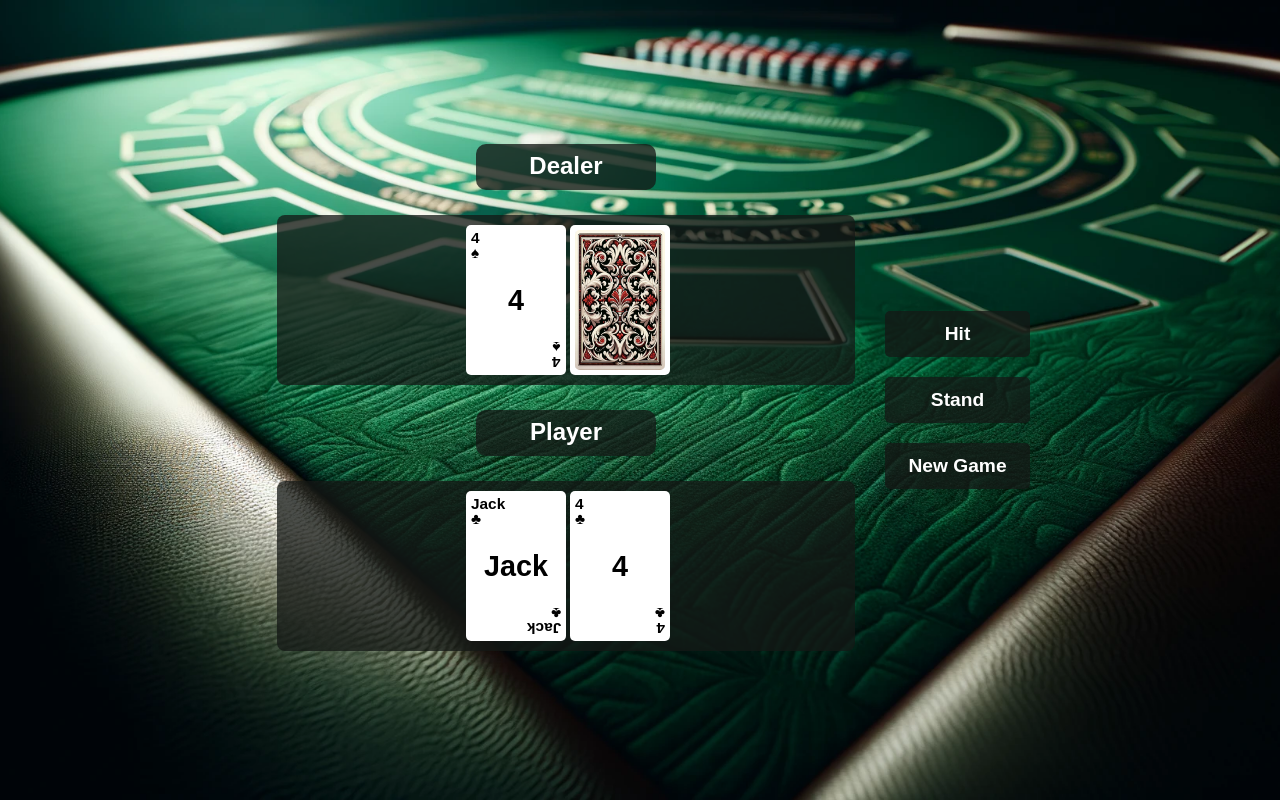
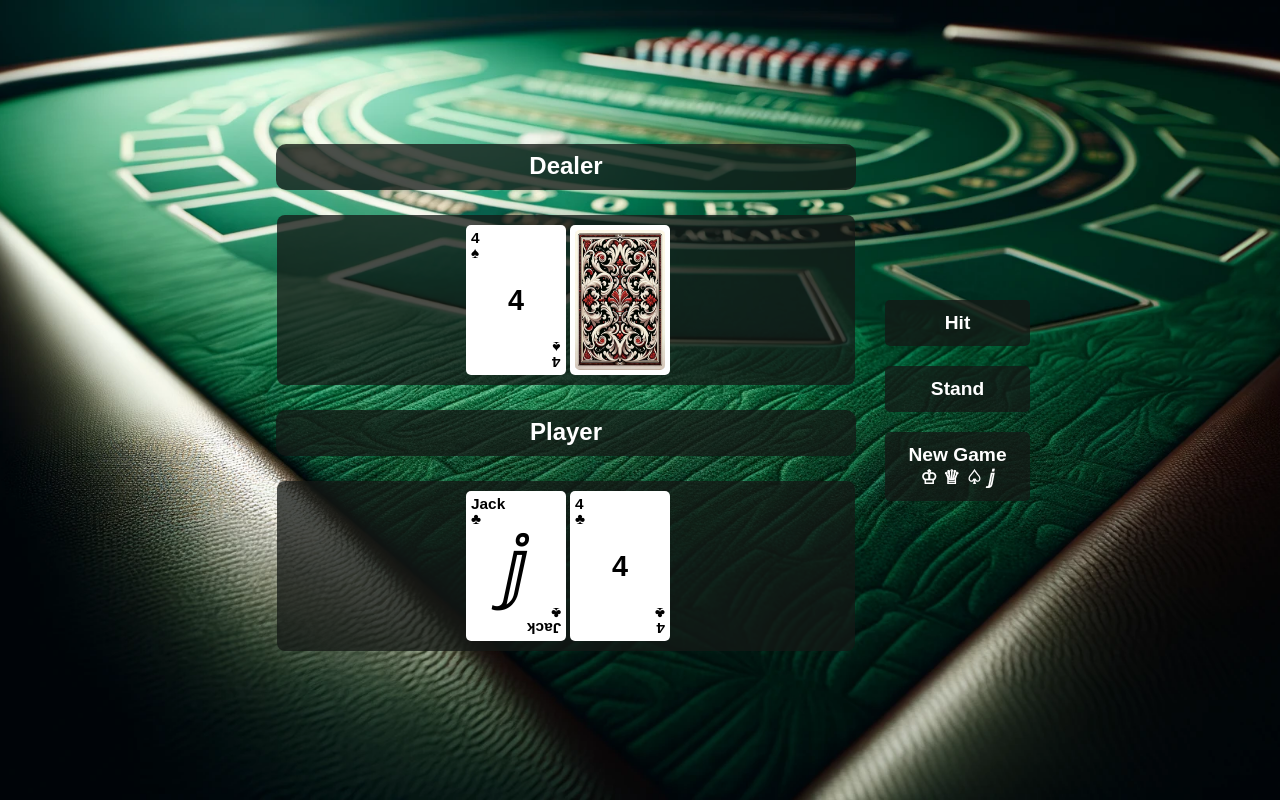
Before and after one commit to LRSORRENTI/Blackjack, a plain HTML site: page index.html in a window 1280 px wide. Drawn offline with Linux system fonts and the light colour scheme.

Commit message:
Added icons for each of the top level cards rendering unicode icons

```diff
--- a/index.html
+++ b/index.html
@@ -29,7 +29,7 @@
     <div class="wrap-2">
     <button id="hit-button">Hit</button>
     <button id="stand-button">Stand</button>
-    <button id="new-game-button">New Game</button>
+    <button id="new-game-button">New Game &#x2654; &#x2655; &#x2664; &#x2149</button>
     <div class="img"></div>
     </div>
     </div>
--- a/javascript/index.js
+++ b/javascript/index.js
@@ -160,7 +160,6 @@
 // renderHand(playerHand, document.getElementById('player-hand'));
 // // Initial cards displayed
 // updateHandsDisplay(); // Initially hide dealer's hole card
-
 import drawCard from './drawCard.js';
 import { myDeck } from './genDeck.js';
 import { playerHand, dealerHand } from "./getHands.js";
@@ -184,31 +183,23 @@ function updateHandsDisplay() {
     });
 
     // Display dealer's hand, hiding the second card initially if not revealed
-    // dealerHand.forEach((card, index) => {
-    //     if (index === 1 && !showDealerHoleCard) {
-    //         // Placeholder for hidden card
-    //         const hiddenCardDiv = document.createElement('div');
-    //         hiddenCardDiv.classList.add('card', 'hidden');
-    //         dealerHandDiv.appendChild(hiddenCardDiv);
-    //     } else {
-    //         const cardElement = renderCard(card);
-    //         dealerHandDiv.appendChild(cardElement);
-    //     }
-    // });
     dealerHand.forEach((card, index) => {
         const cardElement = renderCard(card, index === 1 && !showDealerHoleCard);
         dealerHandDiv.appendChild(cardElement);
     });
 }
+
 // Delay function to allow the UI to update
 function delay(ms) {
     return new Promise(resolve => setTimeout(resolve, ms));
 }
+
 function dealerHasSoftSeventeen(hand) {
     const score = checkScore(hand);
     const containsAce = hand.some(card => card.card === 'Ace');
     return score === 17 && containsAce;
 }
+
 document.getElementById('hit-button').addEventListener('click', () => {
     if (gameEnded) return;
     playerHand.push(drawCard(myDeck));
@@ -217,12 +208,12 @@ document.getElementById('hit-button').addEventListener('click', () => {
     if (playerScore > 21) {
         setTimeout(() => {
             alert("Busted! Player loses.");
-        }, '500')
+        }, 500);
         endGame();
-        // alert("Busted! Player loses.");
         return;
     }
 });
+
 document.getElementById('stand-button').addEventListener('click', async () => {
     if (gameEnded) return;
     let dealerScore = checkScore(dealerHand);
@@ -239,11 +230,9 @@ document.getElementById('stand-button').addEventListener('click', async () => {
         let resultMessage = `Final scores - Player: ${playerScore}, Dealer: ${dealerScore}\n`;
         if (playerScore > dealerScore || dealerScore > 21) {
             resultMessage += "Player wins!";
-        }
-        else if (playerScore < dealerScore) {
+        } else if (playerScore < dealerScore) {
             resultMessage += "Dealer wins!";
-        }
-        else {
+        } else {
             resultMessage += "It's a tie!";
         }
         alert(resultMessage);
@@ -255,17 +244,7 @@ document.getElementById('new-game-button').addEventListener('click', () => {
     window.location.reload(); // This reloads the current document.
 });
 
-// function renderCard(card) {
-//     // Create a card div with the required styles
-//     const cardDiv = document.createElement('div');
-//     cardDiv.classList.add('card');
-
-//     // Add the suit and value
-//     cardDiv.innerHTML = `${card.card} <br> ${card.suit}`;
-
-//     return cardDiv;
-// }
-
+// Function to render a card
 function renderCard(card, isHidden = false) {
     const suitSymbols = {
         'Hearts': '&hearts;',
@@ -279,6 +258,13 @@ function renderCard(card, isHidden = false) {
         'Diamonds': 'red',
         'Clubs': 'black',
         'Spades': 'black'
+    };
+
+    const icons = {
+        'King': '&#x2654;',  // Unicode for a King chess piece as a placeholder
+        'Queen': '&#x2655;', // Unicode for a Queen chess piece as a placeholder
+        'Jack': '&#x2149;',  // Unicode for a script letter J as a placeholder
+        'Ace': '&#x2664;'    // Unicode for a spade as a placeholder
     };
 
     const cardDiv = document.createElement('div');
@@ -303,10 +289,15 @@ function renderCard(card, isHidden = false) {
         bottomRightDiv.innerHTML = `${card.card} <br> ${suitSymbols[card.suit]}`;
         bottomRightDiv.style.color = suitColors[card.suit];
 
-        // Add the center value
+        // Add the center value or icon
         const centerDiv = document.createElement('div');
         centerDiv.classList.add('center');
-        centerDiv.innerHTML = `${card.card}`;
+        if (icons[card.card]) {
+            centerDiv.innerHTML = icons[card.card];
+            centerDiv.classList.add('icon-center'); // Add class for icon center
+        } else {
+            centerDiv.innerHTML = `${card.card}`;
+        }
         centerDiv.style.color = suitColors[card.suit];
 
         cardDiv.appendChild(topLeftDiv);
@@ -317,13 +308,14 @@ function renderCard(card, isHidden = false) {
     return cardDiv;
 }
 
-
+// Function to render a hand
 function renderHand(hand, handDiv) {
     hand.forEach(card => {
-        const cardDiv = renderCard(card.suit);
+        const cardDiv = renderCard(card);
         handDiv.appendChild(cardDiv);
     });
 }
+
 
 // Function to end the game and disable buttons
 function endGame() {
@@ -335,5 +327,6 @@ function endGame() {
 // Call renderHand for both dealer's and player's hands
 renderHand(dealerHand, document.getElementById('dealer-hand'));
 renderHand(playerHand, document.getElementById('player-hand'));
+
 // Initial cards displayed
 updateHandsDisplay(); // Initially hide dealer's hole card
--- a/stylesheets/index.css
+++ b/stylesheets/index.css
@@ -34,7 +34,7 @@ h1, h2 {
     padding-bottom: 10px;
     padding-top: 8px;
     border-radius: 10px;
-    width: 180px;
+    width: 400px;
 }
 
 #cont-1, #cont-2 {
@@ -138,6 +138,14 @@ button:hover {
     color: #ffffffde;
 }
 
+.icon-center {
+    font-size: 3em;
+    text-align: center;
+    line-height: 1.5em;
+    font-weight: 100;
+}
+
+
 @media (min-width: 499px) {
 
 #cont-1, #cont-2 {
@@ -161,11 +169,25 @@ button:hover {
         font-size: 1.2rem;
         width: 145px;
     }
+    h1, h2 {
+        width: 490px;
+    }
+    .icon-center {
+        font-size: 4em;
+        text-align: center;
+        line-height: 1.5em;
+        font-weight: 100;
+    }
+
 }
 
 @media (min-width: 1280px) {
     .hand {
         width: 600px;
+    }
+
+    h1, h2 {
+        width: 580px;
     }
 
     .card {
```
